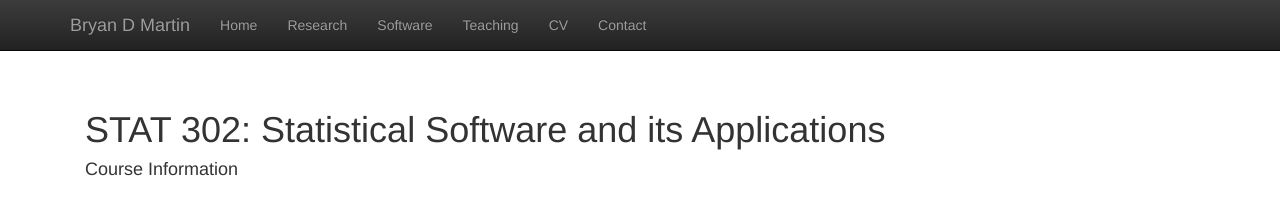
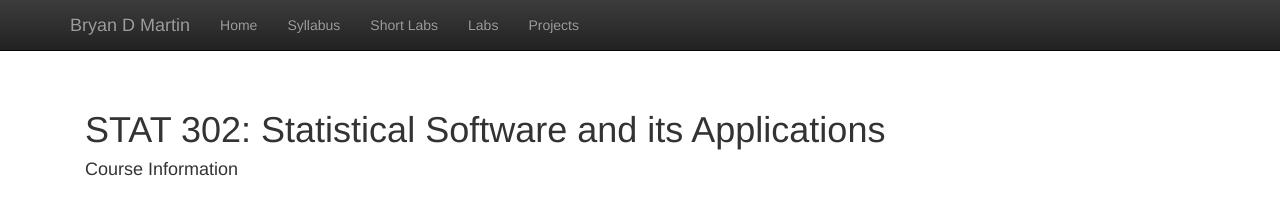
Before and after one commit to bryandmartin/STAT302, a Jekyll site: the page built from index.html, in a window 1280 px wide. Shown: the top 210 px of the page. Built offline with Jekyll 4.4.1, drawn with Linux system fonts in a browser that asks for light colours; nearby versions of some CDN libraries; library files that are not in the unit come from our copies.

Commit message:
Update default.html

```diff
--- a/_layouts/default.html
+++ b/_layouts/default.html
@@ -38,11 +38,10 @@
         <div id="navbar" class="collapse navbar-collapse">
           <ul class="nav navbar-nav">
             	 <li><a class="active" href="index.html">Home</a></li>
-            	 <li><a class="active" href="research.html">Research</a></li>
-	         <li><a class="active" href="software.html">Software</a></li>
-	         <li><a class="active" href="teaching.html">Teaching</a></li>
-		 <li><a class="active" href="cv.html">CV</a></li>
-	         <li><a class="active" href="contact.html">Contact</a></li>
+            	 <li><a class="active" href="syllabus.html">Syllabus</a></li>
+	         <li><a class="active" href="shortlabs.html">Short Labs</a></li>
+	         <li><a class="active" href="labs.html">Labs</a></li>
+		 <li><a class="active" href="projects.html">Projects</a></li>
           </ul>
         </div><!--/.nav-collapse -->
       </div>
```
